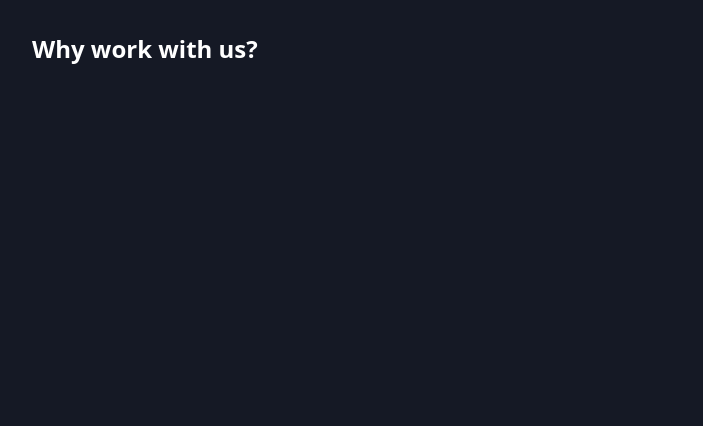
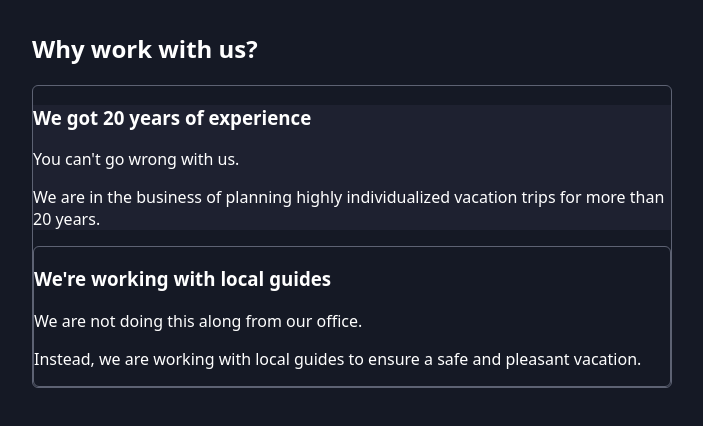
Before and after one commit to ReactAcademind/29-ReactPatterns, a React (Vite) app: page / in a window 1280 px wide. Shown: the top 426 px of the page, without its empty margins (288-991 px from the left). Built offline with nearby package versions, Linux system fonts and the light colour scheme.

Commit message:
540. Introducing Compound Components
540. Introducing Compound Components

```diff
--- a/src/App.jsx
+++ b/src/App.jsx
@@ -1,9 +1,40 @@
+import Accordion from "./components/Accordion/Accordion";
+import AccordionItem from "./components/Accordion/AccordionItem";
+
 function App() {
-  return <main>
-    <section>
-      <h2>Why work with us?</h2>
-    </section>
-  </main>
+  return (
+    <main>
+      <section>
+        <h2>Why work with us?</h2>
+        <Accordion className="accordion">
+          <AccordionItem
+            className="accordion-item"
+            title="We got 20 years of experience"
+          >
+            <article>
+              <p>You can&apos;t go wrong with us.</p>
+              <p>
+                We are in the business of planning highly individualized
+                vacation trips for more than 20 years.
+              </p>
+            </article>
+          </AccordionItem>
+          <AccordionItem
+            className="accordion"
+            title="We're working with local guides"
+          >
+            <article>
+              <p>We are not doing this along from our office.</p>
+              <p>
+                Instead, we are working with local guides to ensure a safe and
+                pleasant vacation.
+              </p>
+            </article>
+          </AccordionItem>
+        </Accordion>
+      </section>
+    </main>
+  );
 }
 
 export default App;
--- /dev/null
+++ b/src/components/Accordion/AccordionItem.jsx
@@ -0,0 +1,8 @@
+export default function AccordionItem({ className, title, children }) {
+  return (
+    <li className={className}>
+      <h3>{title}</h3>
+      <div>{children}</div>
+    </li>
+  );
+}
```
